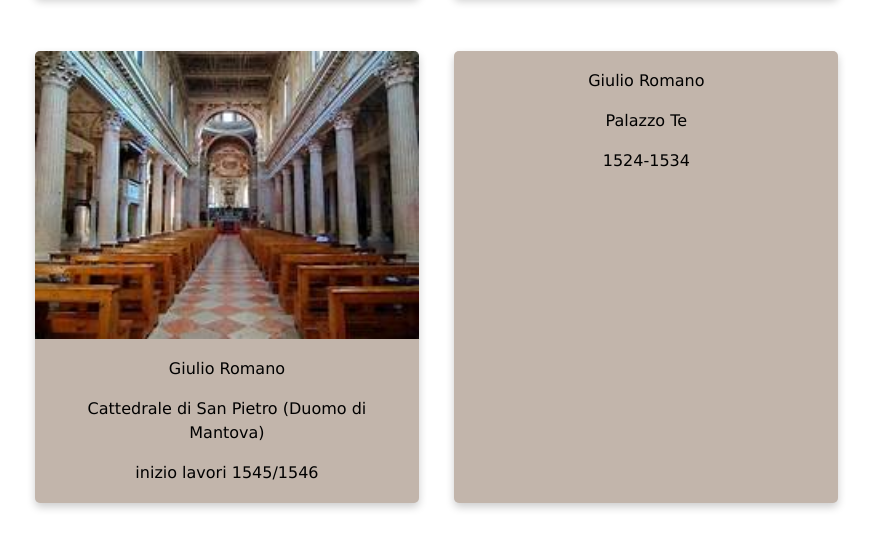
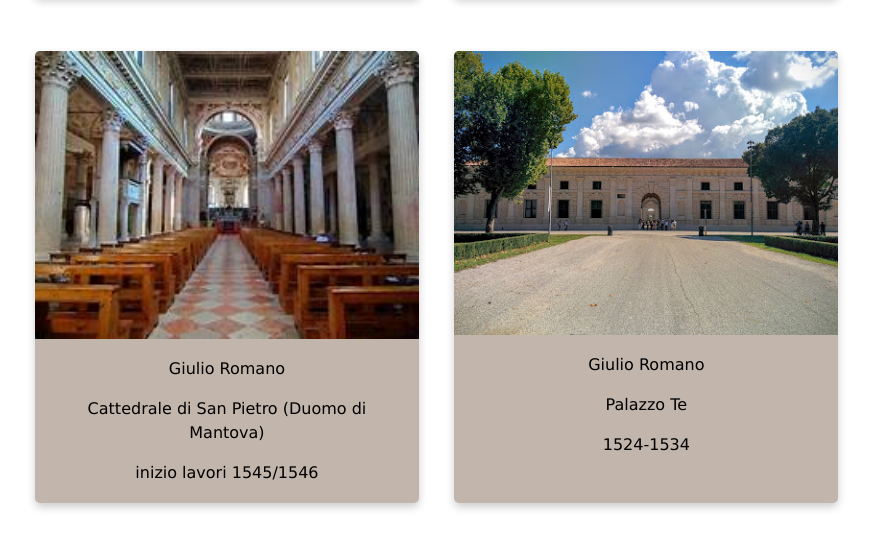
Before and after one commit to jogioruru/master, a plain HTML site: page catalogo.html in a window 1280 px wide. Shown: the part 2621-3155 px from the top of the page, without its empty margins (348-1220 px from the left). Drawn offline with Linux system fonts and the light colour scheme.

Commit message:
correzione immagine palazzo Te

```diff
--- a/catalogo.html
+++ b/catalogo.html
@@ -149,7 +149,7 @@
                         </div>
                     </div>
                     <div class="card architettura Mantova Gonzaga">
-                        <img src=".Romano-Palazzo_Te_esterno.jpg"
+                        <img src="G.Romano-Palazzo_Te_esterno.jpg"
                             alt=""
                             class="responsiveImage responsiveImageMobile">
                         <div class="container">
```
